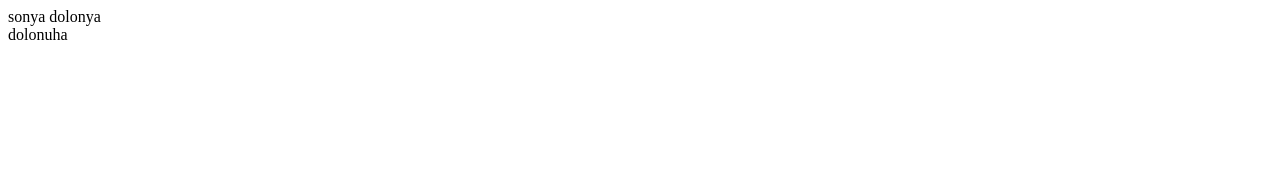
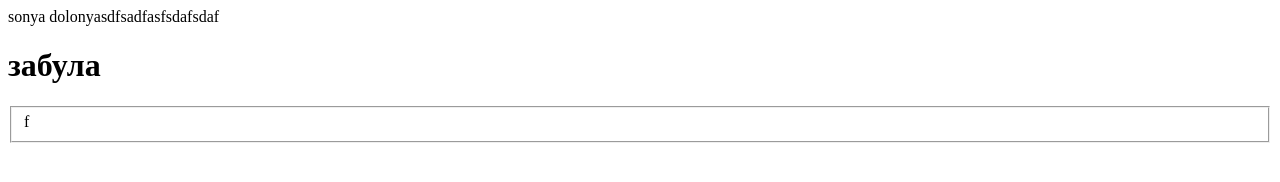
Before and after one commit to sonyaSenyk/bro, a plain HTML site: page index.html in a window 1280 px wide. Drawn offline with Linux system fonts and the light colour scheme.

Commit message:
забула

```diff
--- a/index.html
+++ b/index.html
@@ -6,9 +6,9 @@
 </head>
 <body>
 <div>
-    sonya dolonya
+    sonya dolonyasdfsadfasfsdafsdaf
 </div>
-<div>dolonuha</div>
-
+<h1>забула</h1>
+<fieldset>f</fieldset>
 </body>
 </html>
```
